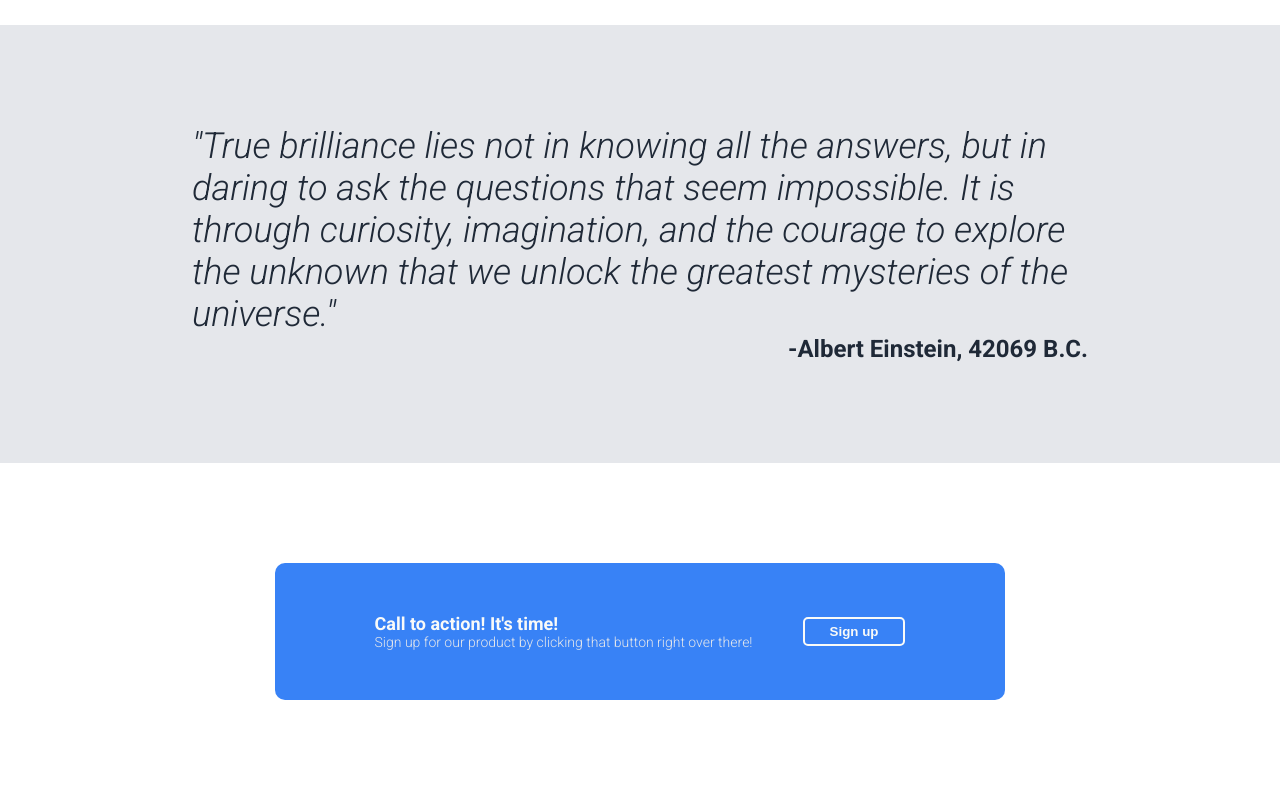
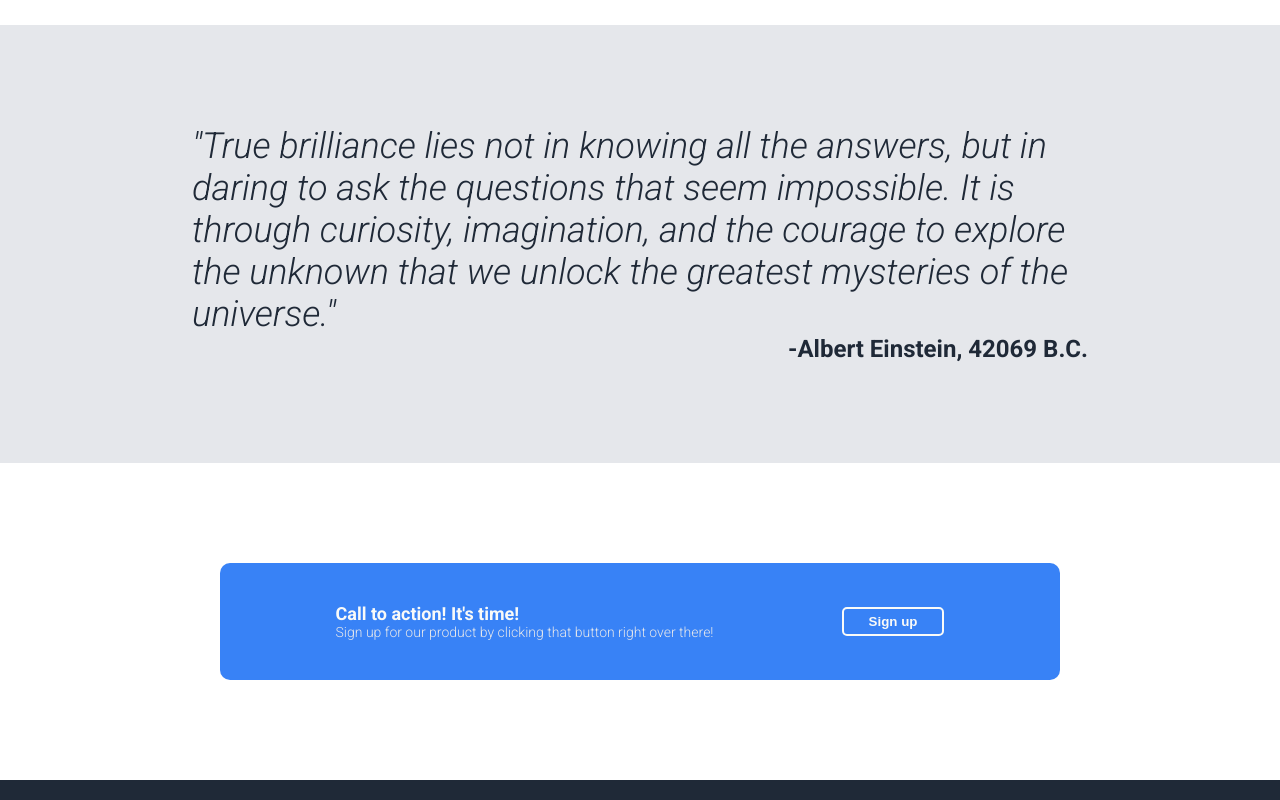
Before and after one commit to Nishivaly/landing-page, a plain HTML site: page index.html in a window 1280 px wide. Shown: the part 870-1670 px from the top of the page. Drawn offline with Linux system fonts and the light colour scheme.

Commit message:
Add relative margin to action text
This fixes the weird extra empty space right
of the button.

```diff
--- a/styles.css
+++ b/styles.css
@@ -156,16 +156,17 @@ ul {
 .action-section .container {
     background-color: #3882F6;
     display: flex;
-    justify-content: space-between;
+    justify-content: center;
     align-items: center;
-    padding: 50px 100px;
-    max-width: 70%;
+    padding: 40px 100px;
     border-radius: 10px;
     margin: 0px 20px;
+    width: 50%;
 }
 
 .action-section .text {
-    min-width: 160px;
+    min-width: 200px;
+    margin-right: 20%;
 }
 
 .call {
@@ -188,5 +189,5 @@ ul {
     border: 2px #F9FAF8 solid;
     padding: 5px 25px;
     border-radius: 5px;
-    margin-left: 50px;
+    /* margin-left: 150px; */
 }
```
